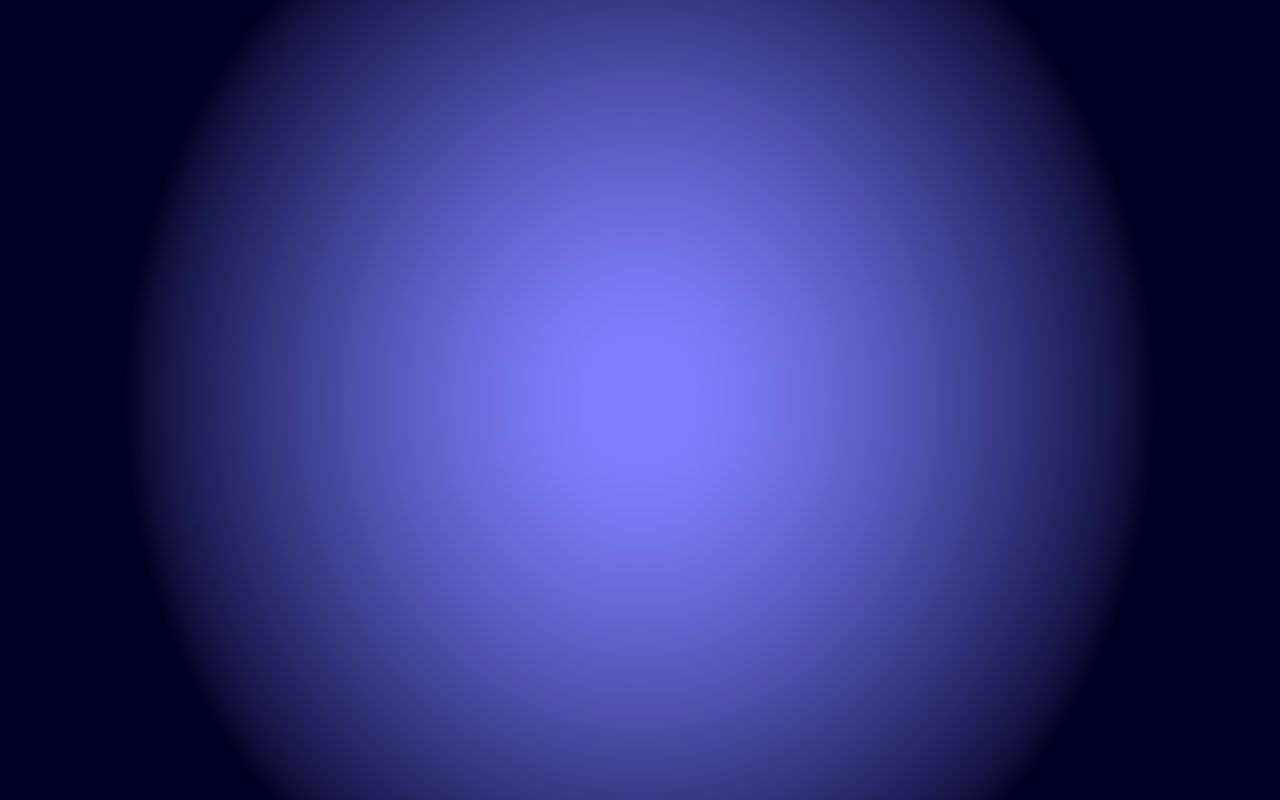
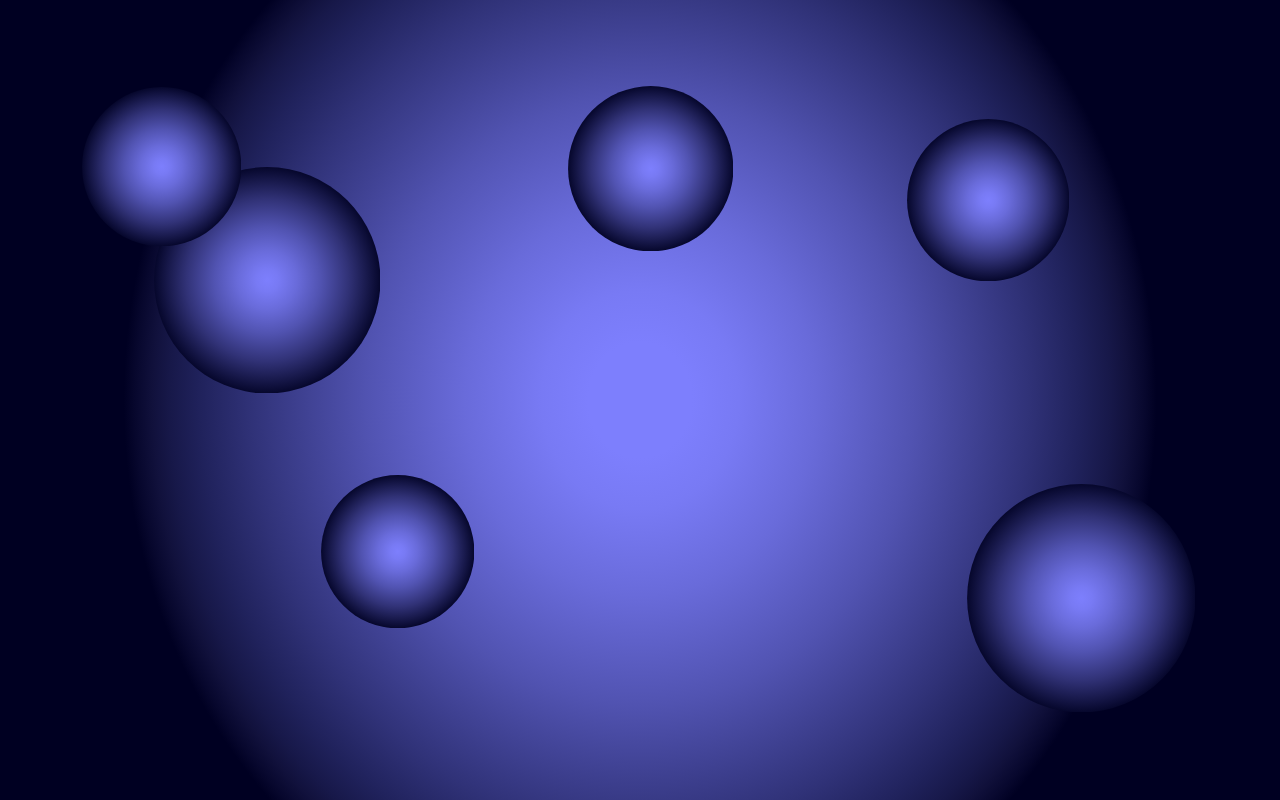
Before and after one commit to damons-git/psx-demo-site, a website built with webpack: page src/index.html in a window 1280 px wide. Built offline with nearby package versions, Linux system fonts and the light colour scheme.

Commit message:
Add dynamic background bubble generation

```diff
--- a/package.json
+++ b/package.json
@@ -19,7 +19,6 @@
   },
   "homepage": "https://github.com/damons-git/psx-demo-site#readme",
   "dependencies": {
-    "@fortawesome/fontawesome-free": "^5.14.0"
   },
   "devDependencies": {
     "babel-loader": "^8.1.0",
--- a/src/index.html
+++ b/src/index.html
@@ -8,6 +8,6 @@
     <link href="https://fonts.googleapis.com/icon?family=Material+Icons" rel="stylesheet">
 </head>
 <body>
-
+    <img id="psx_bubble" src="./img/psx_bubble.svg" alt="PSX menu blue bubble with radial gradient" height=0 width=0>
 </body>
 </html>
--- a/src/index.js
+++ b/src/index.js
@@ -1,5 +1,7 @@
 // Import SCSS
 import './sass/background.scss'
 
+// Import JS files
+import './js/psx_background_bubbles.js'
+
 // Import node modules
-import '@fortawesome/fontawesome-free/js/all.min.js'
--- /dev/null
+++ b/src/js/psx_background_bubbles.js
@@ -0,0 +1,48 @@
+const psx_bubble_svg = document.getElementById("psx_bubble")
+const spawn_number = 6
+const max_radius = 300
+const min_radius = 150
+
+function addBubble() {
+    let bubble = psx_bubble_svg.cloneNode()
+    bubble.removeAttribute("id", "")
+
+    let radius = getRadius()
+    let [x, y] = getPosition(radius)
+
+    bubble.setAttribute("width", radius)
+    bubble.setAttribute("height", radius)
+
+    let style = `position: absolute; top: ${y}px; left: ${x}px;`
+    bubble.setAttribute("style", style)
+
+    let src = document.querySelector("body");
+    src.appendChild(bubble)
+}
+
+
+// Return a radius size between the defined minimum and maximum
+function getRadius() {
+    let radius = Math.floor(Math.random() * (max_radius - min_radius) + min_radius)
+    return radius
+}
+
+
+// Return a random [X, Y] coordinate inside bounds of screen
+function getPosition(radius) {
+    let devWidth = window.innerWidth
+    let devHeight = window.innerHeight
+
+    let xRange = devWidth - radius
+    let yRange = devHeight - radius
+    let x = Math.floor(Math.random() * xRange)
+    let y = Math.floor(Math.random() * yRange)
+
+    return [x, y]
+}
+
+window.addEventListener('load', () => {
+    for (let i = 0; i < spawn_number; i++) {
+        addBubble()
+    }
+})
```
Also changed, not shown: src/img/psx_bubble.svg (renamed from src/img/psx_buble.svg).
